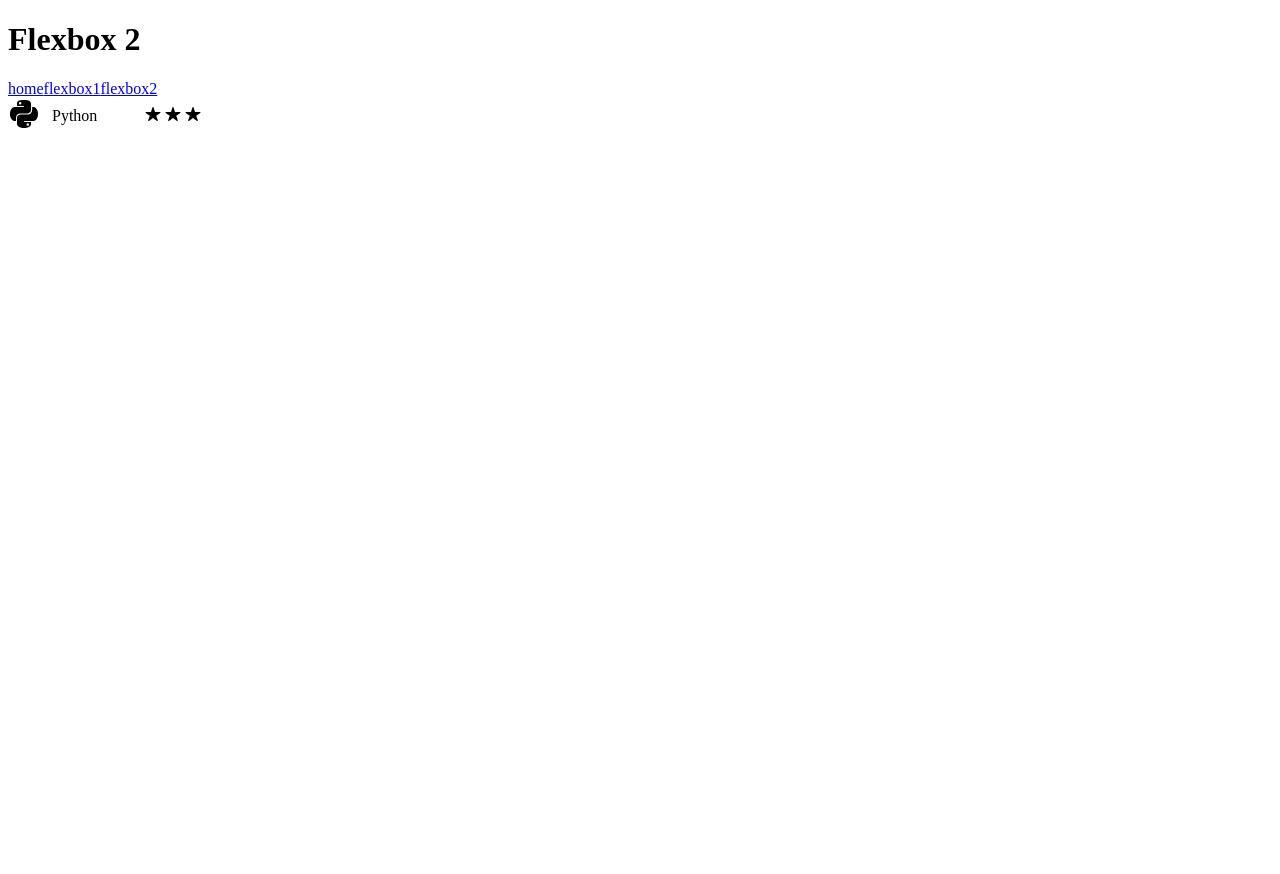
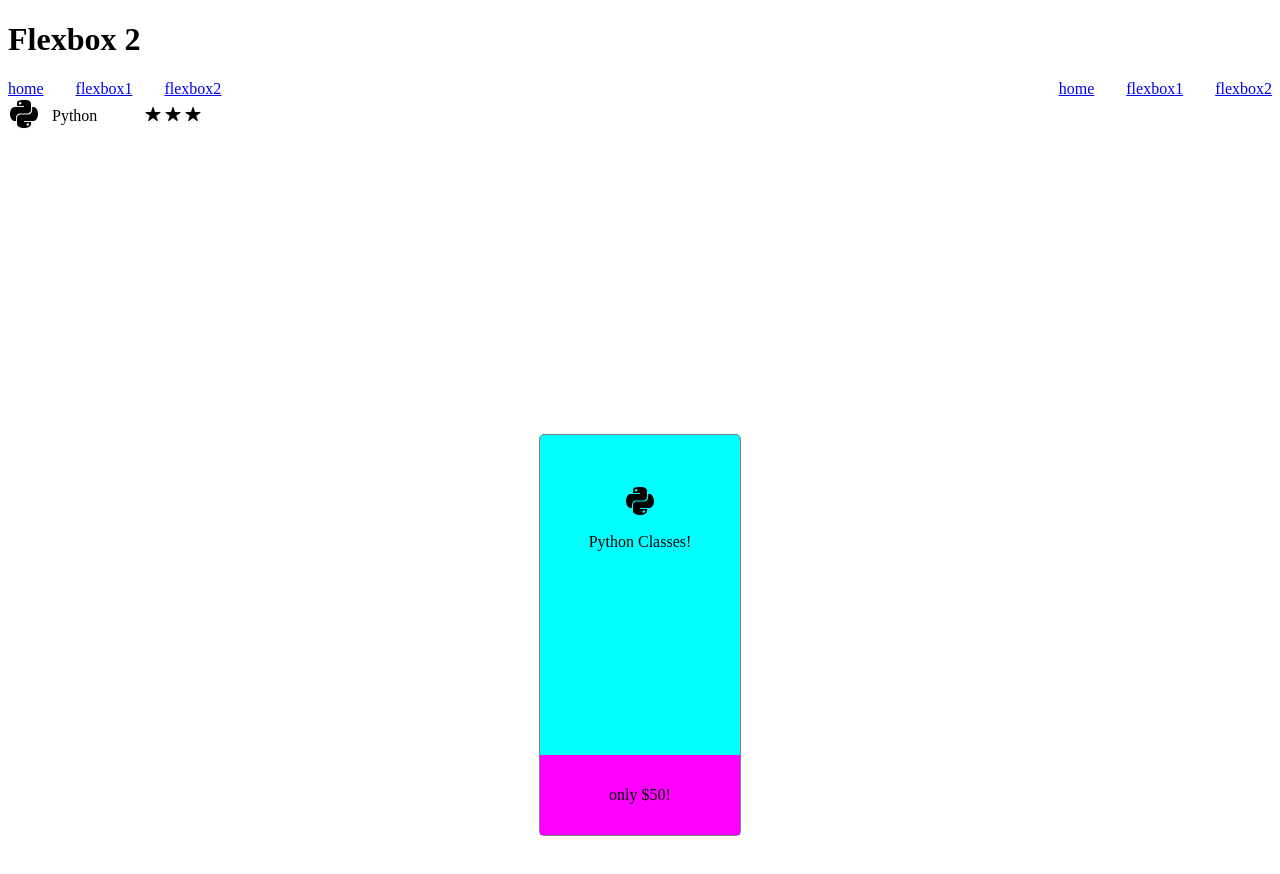
Before and after one commit to 27imohamed-creator/Flexbox-Labs, a plain HTML site: page html/flexbox2.html in a window 1280 px wide. Before the commit the page ends 800 px from the top, so only its background shows below. Drawn offline with nearby package versions, Linux system fonts and the light colour scheme.

Commit message:
finished the css from card to card price , finished html2 from rating contanier to card price> fixed flex2 copied and pasted it

```diff
--- a/css/style2.css
+++ b/css/style2.css
@@ -23,3 +23,36 @@
 .rating{
     margin-left: 36px;
 }
+
+.card {
+height: 400px;
+width: 200px;
+margin: 300px auto;
+
+border-radius: 5px;
+border: 1px solid grey;
+background-color: aqua;
+
+display: flex;
+flex-direction: column;
+align-items: center;
+justify-content: space-between;
+}
+
+.card-description {
+    display: flex;
+    flex-direction: column;
+    justify-content: space-around;
+    align-items: center;
+    margin-top: 50px;
+}
+
+
+.card-price{
+    width: 100%;
+    height: 80px;
+    background-color: magenta;
+    display: flex;
+    justify-content: center;
+    align-items: center;
+}
--- a/html/flexbox2.html
+++ b/html/flexbox2.html
@@ -11,7 +11,12 @@
 <body>
     <h1>Flexbox 2</h1>
     <div class="flex1">
-        <div class="flex1">
+        <div class="flex2">
+            <a href="../index.html">home</a>
+            <a href="flexbox1.html">flexbox1</a>
+            <a href="flexbox2.html">flexbox2</a>
+        </div>
+        <div class="flex3">
             <a href="../index.html">home</a>
             <a href="flexbox1.html">flexbox1</a>
             <a href="flexbox2.html">flexbox2</a>
@@ -20,13 +25,23 @@
     <div class="rating-container">
         <div class="icons">
             <ion-icon name="logo-python" size="large" class="icons"></ion-icon>
-            </div>
-             <div class="skill">Python</div>
-             <div class="rating">
+        </div>
+        <div class="skill">Python</div>
+        <div class="rating">
             <ion-icon name="star"></ion-icon>
             <ion-icon name="star"></ion-icon>
             <ion-icon name="star"></ion-icon>
-            </div>
         </div>
+    </div>
+    <div class="card">
+        <div class="card-description">
+            <ion-icon name="logo-python" size="large" class="icons"></ion-icon>
+            <p>Python Classes!</p>
+
+        </div>
+        <div class="card-price">
+            <p>only $50!</p>
+        </div>
+    </div>
 </body>
 </html>
```
Also changed, not shown: index.html (+2 -0 lines).
